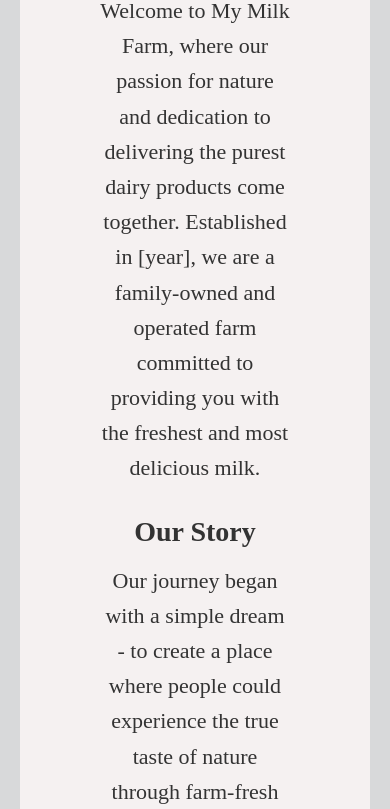
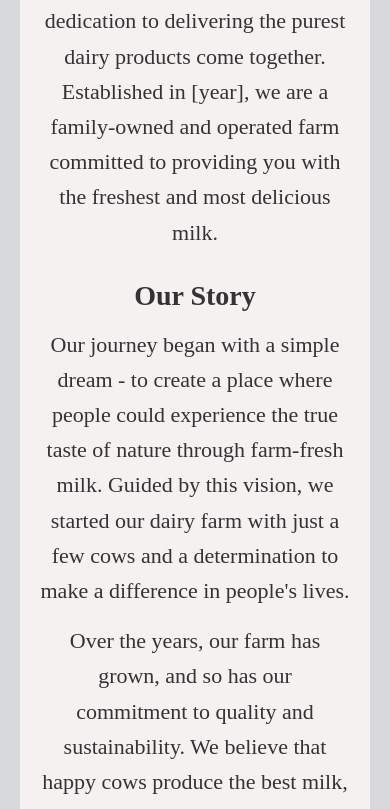
Before and after one commit to supriya811106/Milk-Delivery-Farm, a plain HTML site: page about us/about.html in a window 390 px wide. Shown: the part 342-1151 px from the top of the page. Drawn offline with Linux system fonts and the light colour scheme.

Commit message:
Update styles.css

```diff
--- a/about us/css/styles.css
+++ b/about us/css/styles.css
@@ -134,3 +134,8 @@ footer {
 footer p {
     margin: 0;
 }
+@media screen and (max-width: 767px) {
+    .card{
+        padding:20px;
+    }
+}
```
